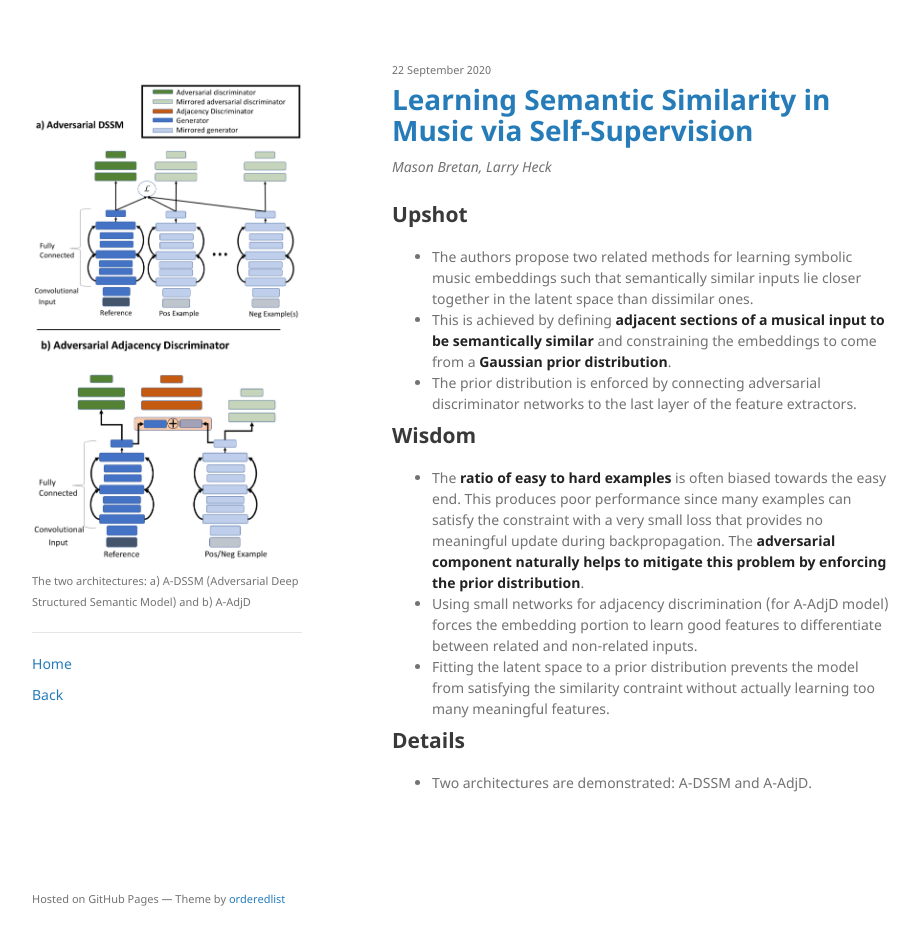
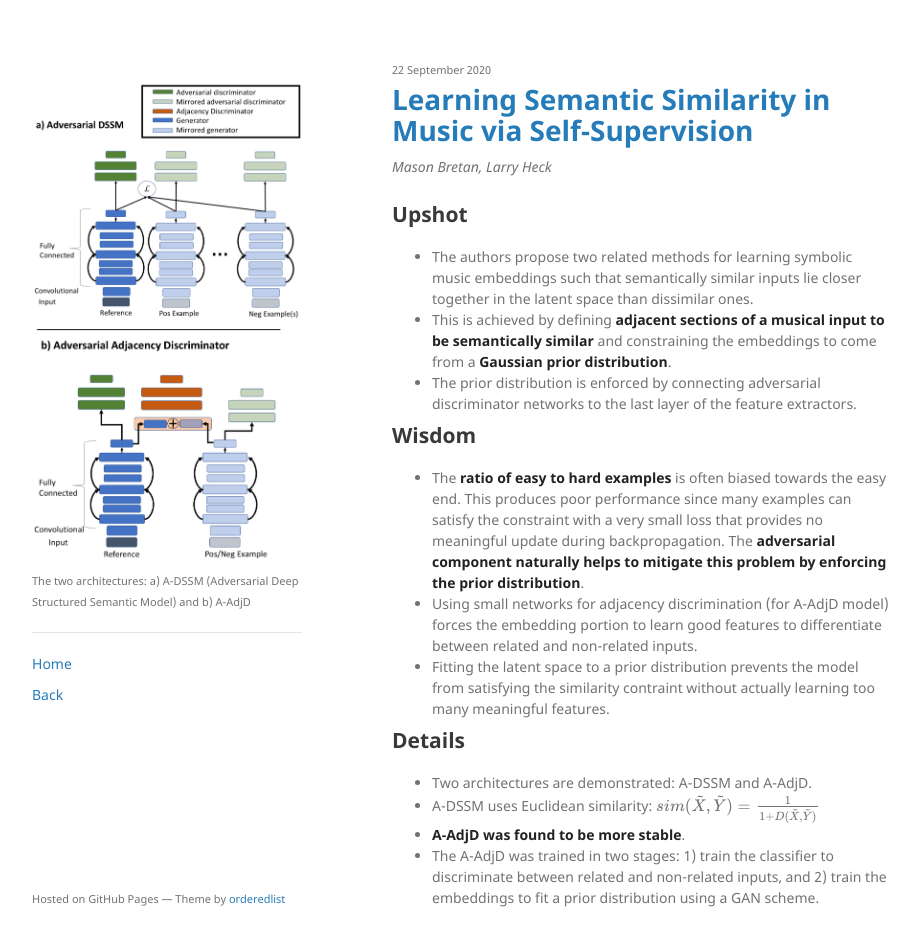
Before and after one commit to shreyanc/shreyanc.github.io, a Jekyll site: the page built from _posts/2020-09-22-semantic-similarity-via-self-supervision.md, in a window 1280 px wide and 968 px high. Shown: the top 946 px of the window, without its empty margins (178-1097 px from the left). Built offline with Jekyll 4.4.1, drawn with Linux system fonts in a browser that asks for light colours; formulas are drawn with MathJax 3.

Commit message:
Update 2020-09-22-semantic-similarity-via-self-supervision.md

```diff
--- a/_posts/2020-09-22-semantic-similarity-via-self-supervision.md
+++ b/_posts/2020-09-22-semantic-similarity-via-self-supervision.md
@@ -28,3 +28,9 @@ logo_desc: >-
 
 ## Details
 - Two architectures are demonstrated: A-DSSM and A-AdjD.
+- A-DSSM uses Euclidean similarity:
+$$
+sim(\tilde{X}, \tilde{Y}) = \frac{1}{1+D(\tilde{X}, \tilde{Y})}
+$$
+- **A-AdjD was found to be more stable**.
+- The A-AdjD was trained in two stages: 1) train the classifier to discriminate between related and non-related inputs, and 2) train the embeddings to fit a prior distribution using a GAN scheme.
```
